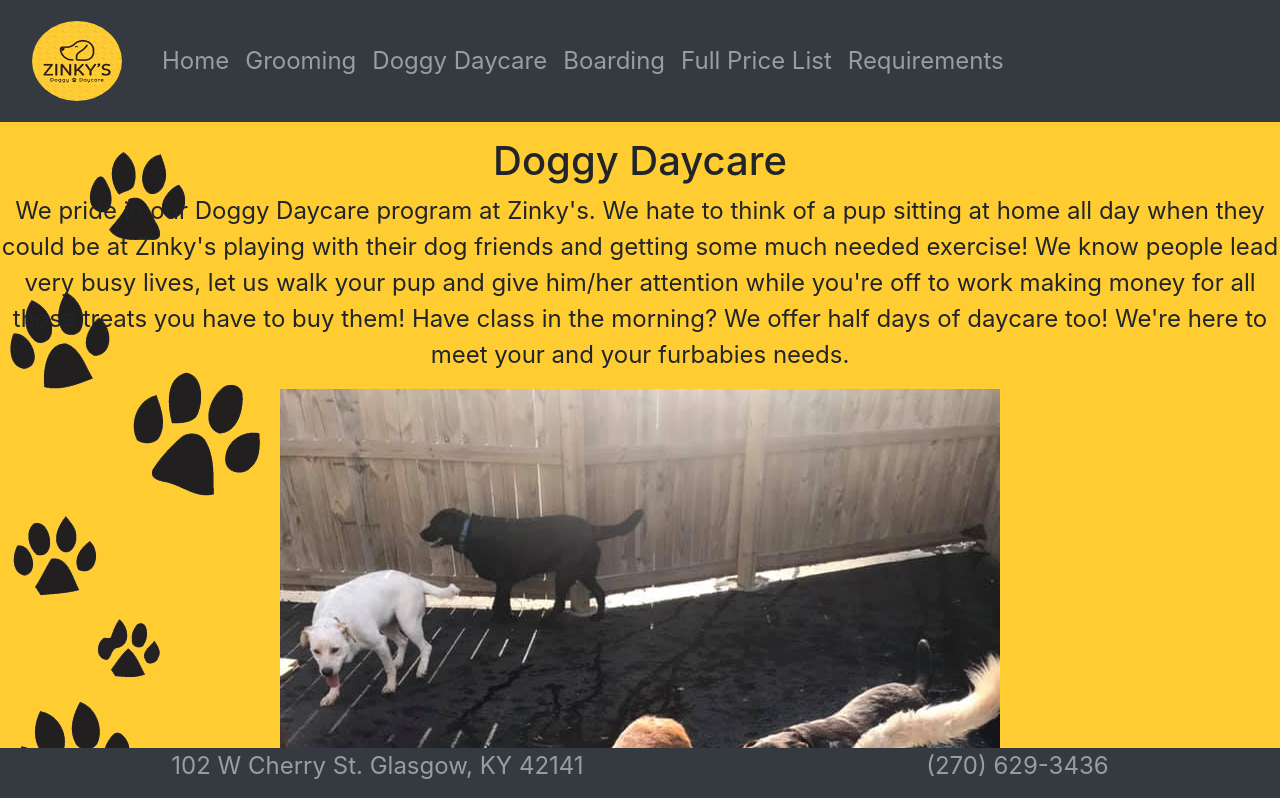
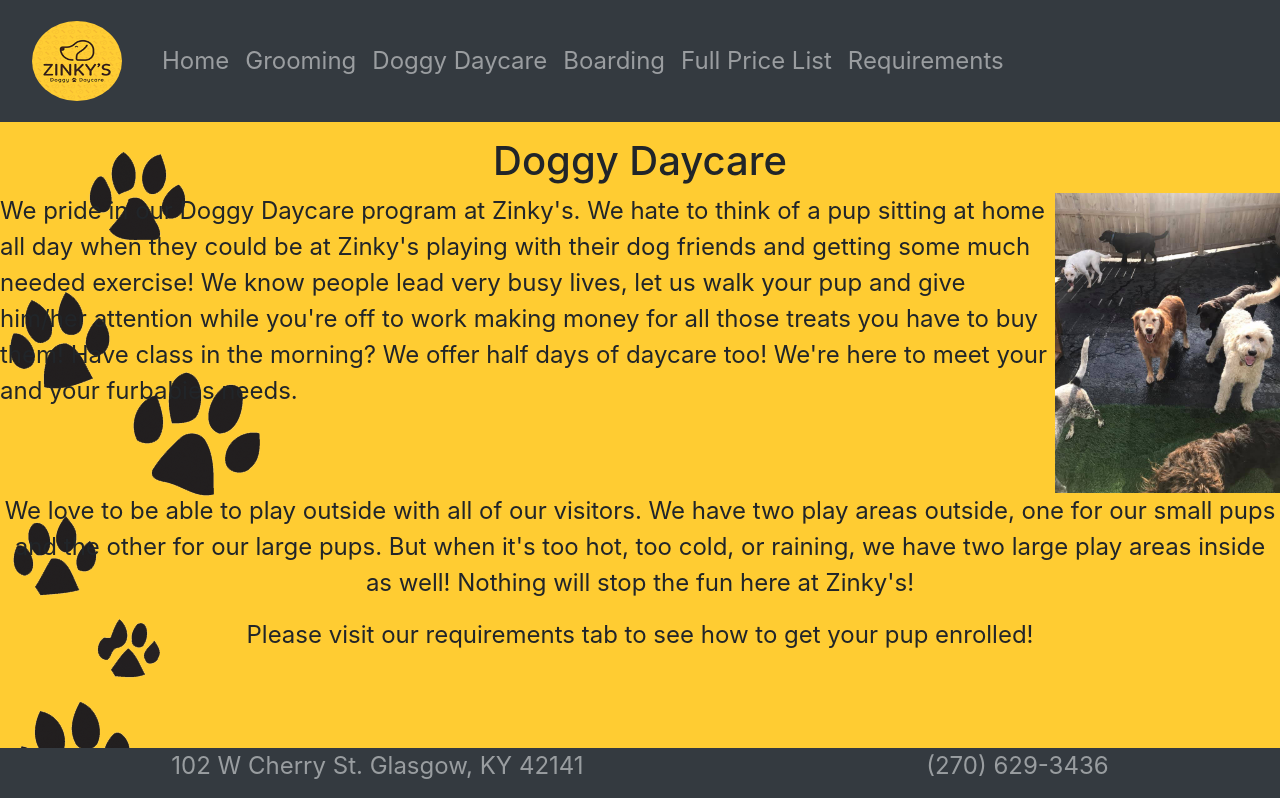
Before and after one commit to alexandershearer/Zinkys-App, a React (Create React App) app: page /doggydaycare in a window 1280 px wide. Shown: the top 798 px of the page. Built offline with nearby package versions, Linux system fonts and the light colour scheme.

Commit message:
before pull carousel

```diff
--- a/src/doggyDaycare.css
+++ b/src/doggyDaycare.css
@@ -4,8 +4,16 @@
 
 #groupOne {
     float: left;
+    text-align: left;
+    display: flex;
+    justify-content: space-evenly;
 }
 
 #groupTwo{
     float: right;
 }
+
+#pictureOne {
+    height: 300px;
+    width: 240px;
+}
--- a/src/doggyDaycare.js
+++ b/src/doggyDaycare.js
@@ -11,7 +11,7 @@
                 <p>
                     We pride in our Doggy Daycare program at Zinky's. We hate to think of a pup sitting at home all day when they could be at Zinky's playing with their dog friends and getting some much needed exercise! We know people lead very busy lives, let us walk your pup and give him/her attention while you're off to work making money for all those treats you have to buy them! Have class in the morning? We offer half days of daycare too! We're here to meet your and your furbabies needs.
                 </p>
-                <img id='' src={Zinkys4} />
+                <img id='pictureOne' src={Zinkys4} />
                 </div>
                 <div id='groupTwo'>
                 <p>We love to be able to play outside with all of our visitors. We have two play areas outside, one for our small pups and the other for our large pups. But when it's too hot, too cold, or raining, we have two large play areas inside as well! Nothing will stop the fun here at Zinky's!</p>
```
